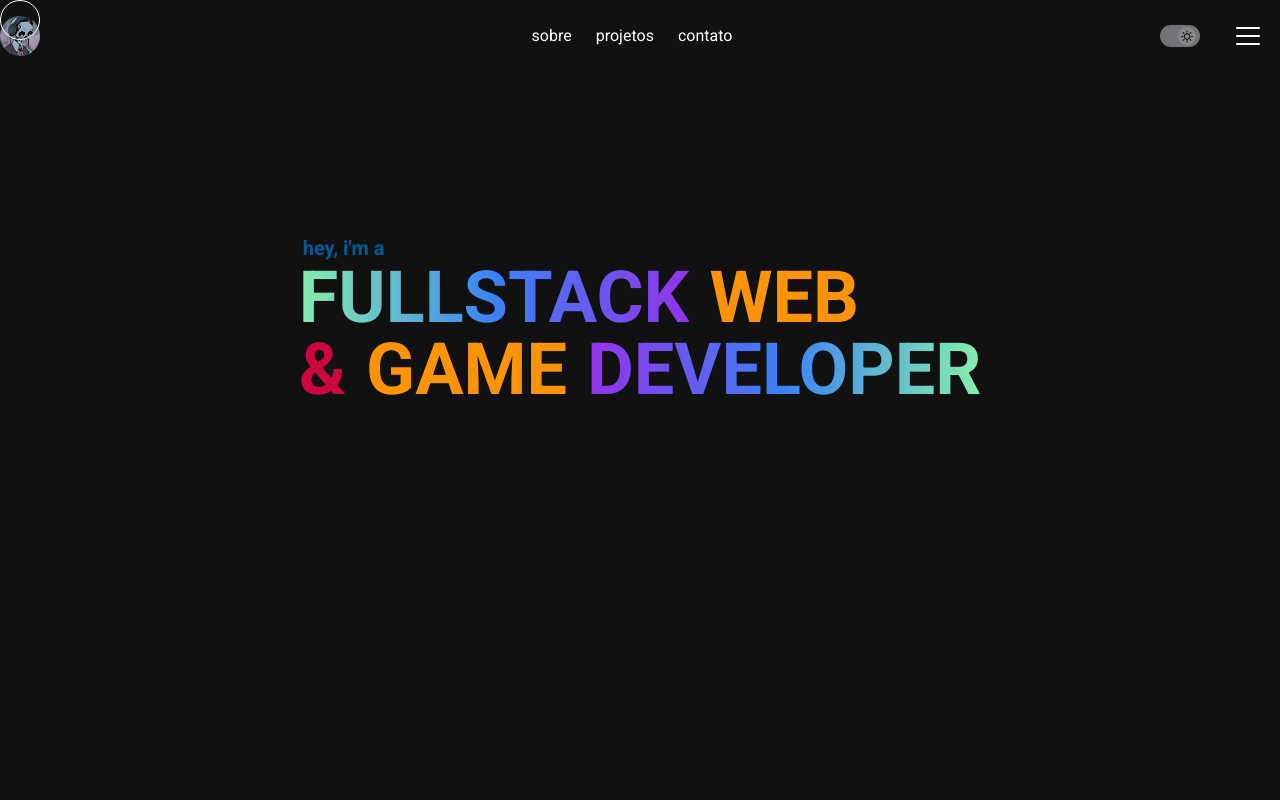
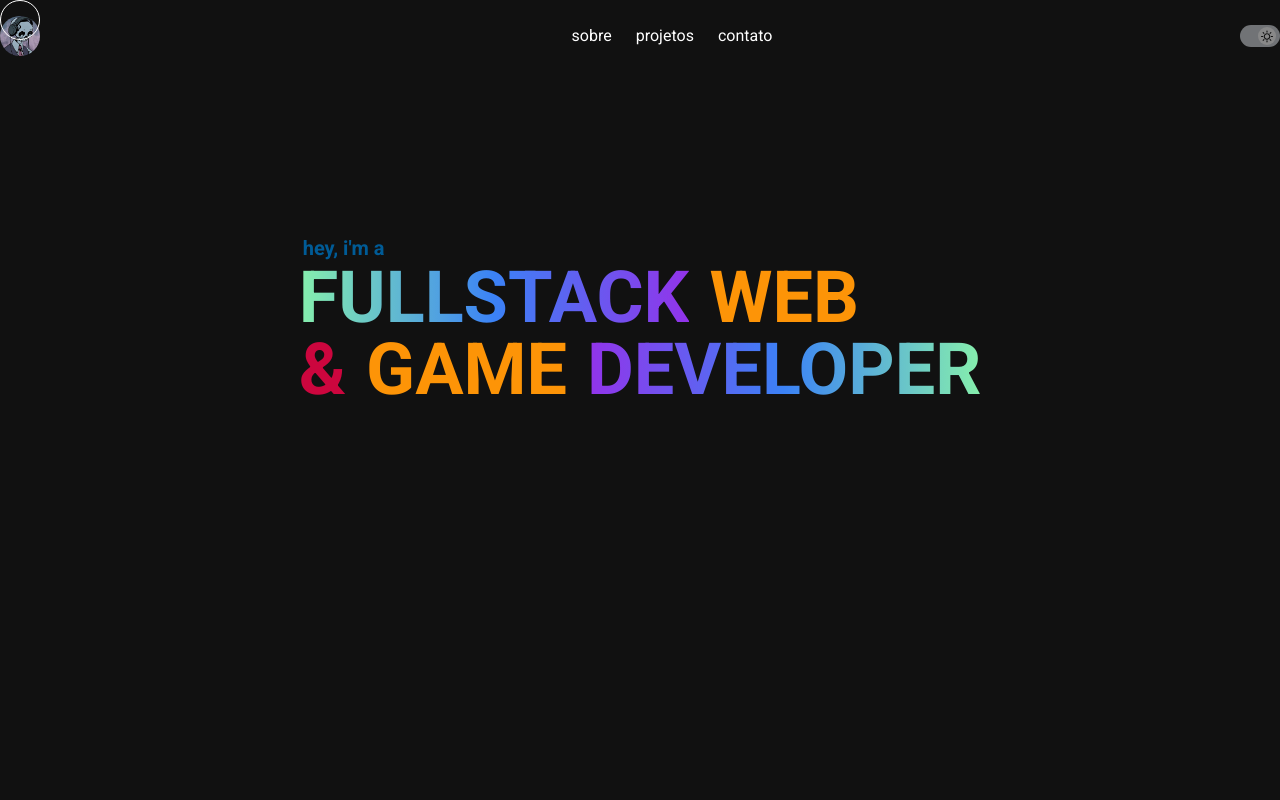
Before and after one commit to maathzzz/my-portfolio, a Next.js app: page / in a window 1280 px wide. Shown: the top 800 px of the page. Built offline with nearby package versions, Linux system fonts and the light colour scheme.

Commit message:
fix: removing nav button

```diff
--- a/src/components/Global/Header/index.tsx
+++ b/src/components/Global/Header/index.tsx
@@ -27,7 +27,7 @@ export default function Header() {
 
                 <div className="flex flex-row items-center gap-4">
                     <SwitchButton />
-                    <NavButton />
+                    {/* <NavButton /> */}
                 </div>
             </div>
         </header>
```
Also changed, not shown: src/components/threejs/Cube/index.tsx (deleted, +0 -50 lines).
